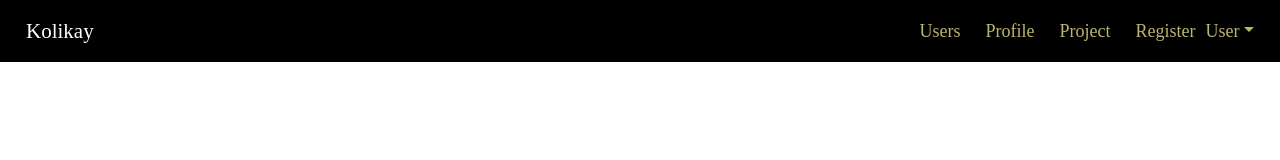
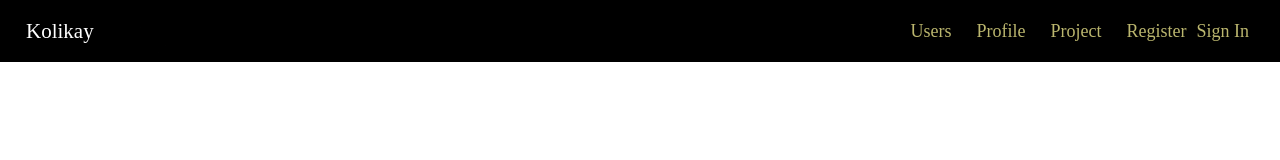
Before and after one commit to kolikay/new_porfolio, a React (Create React App) app in the folder frontend/portfolio/: page /signin in a window 1280 px wide. Shown: the top 160 px of the page. Built offline with nearby package versions, Linux system fonts and the light colour scheme.

Commit message:
worked on conditional rendering on nav bar

```diff
--- a/frontend/portfolio/src/component/Authenticated.js
+++ b/frontend/portfolio/src/component/Authenticated.js
@@ -1,7 +1,7 @@
 import React, { Component } from 'react';
 import axios from 'axios';
 import { withRouter } from 'react-router-dom'
-import Helpers from './Helpers'
+import Helpers from './GetToken'
 
 
 
--- /dev/null
+++ b/frontend/portfolio/src/component/GetToken.js
@@ -0,0 +1,7 @@
+
+
+
+ const GetToken = () => {
+    return localStorage.getItem('JWT')
+}
+export default GetToken
--- a/frontend/portfolio/src/component/Helpers.js
+++ /dev/null
@@ -1,7 +0,0 @@
-
-
-
- const Helpers = () => {
-    return localStorage.getItem('JWT')
-}
-export default Helpers
--- a/frontend/portfolio/src/component/Nav.js
+++ b/frontend/portfolio/src/component/Nav.js
@@ -1,8 +1,11 @@
 import React, { Fragment , Component} from 'react';
 import { Link } from 'react-router-dom'
 import '../App.css';
+import GetToken from './GetToken'
 
 
+
+const getToken = GetToken()
 
 
 export default class Nav extends Component {
@@ -37,27 +40,62 @@ export default class Nav extends Component {
               <li className="nav- mr-4">
                 {<Link className="nav-link"  to='/project' style={{color:'rgb(187, 182, 110)',fontSize:'18px', fontFamily: 'Courier New Courier monospace'}}>Project</Link>}
               </li>
+
+              { ! getToken ?
+
               <li>
+
               {<Link className="nav-link"  to='/signup' style={{color:'rgb(187, 182, 110)',fontSize:'18px', fontFamily: 'Courier New Courier monospace'}}>Register</Link>}
               </li>
 
-                <li className="nav- mr-3 dropdown">
-                <a href='/' className="nav-link dropdown-toggle"  id="navbarDropdown" role="button" data-toggle="dropdown" aria-haspopup="true" aria-expanded="false" style={{color:'rgb(187, 182, 110)',fontSize:'18px', fontFamily: 'Courier New Courier monospace'}}>
-                  User
-                </a>
-                <div className="dropdown-menu" aria-labelledby="navbarDropdown">
+              : null }
 
-                  {<Link className="dropdown- mr-2" style={{color:'black'}} to='/signin'>Sign In</Link>}
+              <li className="nav- mr-4">
+
+              {  getToken ?
 
 
-                  <div className="dropdown-divider"></div>
-                  {<Link className="dropdown- mr-2" to='#'  style={{textDecoration: 'none', color:'black'}} onClick={this.props.onDelete}>Signout</Link>}
+              <Link className="nav-link" to='#'  style={{color:'rgb(187, 182, 110)',fontSize:'18px', fontFamily: 'Courier New Courier monospace'}} onClick={this.props.onDelete}>Signout</Link>
 
-                </div>
+              :
 
+              <Link className="nav-link" style={{color:'rgb(187, 182, 110)',fontSize:'18px', fontFamily: 'Courier New Courier monospace'}} to='/signin'>Sign In</Link>
+              }
               </li>
 
-            </ul>
+
+
+
+
+
+                              {/* <li className="nav- mr-3 dropdown">
+                                <a href='/' className="nav-link dropdown-toggle"  id="navbarDropdown" role="button" data-toggle="dropdown" aria-haspopup="true" aria-expanded="false" style={{color:'rgb(187, 182, 110)',fontSize:'18px', fontFamily: 'Courier New Courier monospace'}}>
+                                  User
+                                </a>
+
+
+
+                                <div className="dropdown-menu" aria-labelledby="navbarDropdown">
+
+                                { ! getToken ?
+
+                                  <Link className="dropdown- mr-2" style={{color:'black'}} to='/signin'>Sign In</Link>
+
+                                : null }
+
+
+
+                                  { getToken ?
+
+                                  <Link className="dropdown- mr-2" to='#'  style={{textDecoration: 'none', color:'black'}} onClick={this.props.onDelete}>Signout</Link>
+
+                                  : null }
+
+                                </div>
+
+                              </li> */}
+
+          </ul>
 
 
           </div>
--- a/frontend/portfolio/src/component/SignIn.js
+++ b/frontend/portfolio/src/component/SignIn.js
@@ -52,7 +52,8 @@ export default class Signin extends Component {
 
         .then(res => {console.log(res)
             localStorage.setItem('JWT', res.data.token);
-            this.props.history.push('/')
+            window.location = '/'
+            // this.props.history.push('/')
             }).catch( error => {
                 this.setState({
                     error: <p>Login Detail provided is invalid</p>
--- a/frontend/portfolio/src/component/SignUp.js
+++ b/frontend/portfolio/src/component/SignUp.js
@@ -2,7 +2,7 @@
 import React from 'react';
 import { useFormik } from 'formik'
 import axios from 'axios'
-import Helpers from './Helpers'
+import GetToken from './GetToken'
 
 
 
@@ -13,7 +13,7 @@ import Helpers from './Helpers'
 
 function SignUp () {
 
-    const token = Helpers()
+    const token = GetToken()
     const url = 'http://127.0.0.1:8000/signup/'
     const formik = useFormik({
         initialValues: {
--- a/frontend/portfolio/src/component/Users.js
+++ b/frontend/portfolio/src/component/Users.js
@@ -54,7 +54,7 @@ class Homepage extends Component {
                             <Card className='card' key={user.id} shadow={1}>
                                  <Link to={`/users/${user.id}`}>
 
-                                    <CardTitle><img src={user.image} style={{ width:"150px", height:'150px'}} alt='icon' /></CardTitle>
+                                    <CardTitle><img src={user.image} style={{ width:"150px", height:'150px'}} alt={user.username} /></CardTitle>
                                  </Link>
                                     <CardText>
                                         <h2 style={{color:'rgb(226, 197, 29)', fontFamily:'cursive'}}>{user.username}</h2>
```
